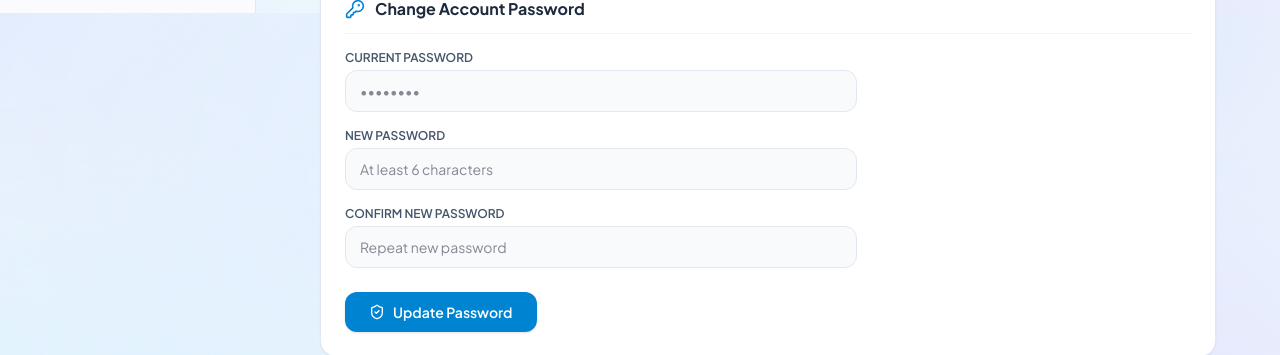
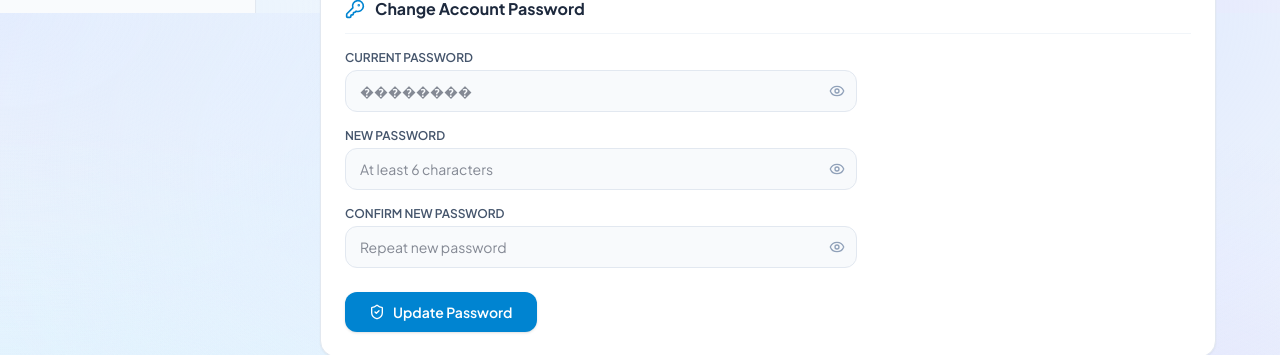
Before and after one commit to Auyon-ECE-2410043/OneHUB, a React (Vite) app in the folder frontend/: page /profile in a window 1280 px wide. Shown: the part 787-1142 px from the top of the page. Built offline with nearby package versions, Linux system fonts and the light colour scheme; no server answers; sample sign-in values are in the browser's storage.

Commit message:
feat(profile): add show/hide eye toggle button for password fields

```diff
--- a/frontend/src/pages/profile/Profile.jsx
+++ b/frontend/src/pages/profile/Profile.jsx
@@ -19,6 +19,8 @@ import {
   CheckCircle2,
   AlertCircle,
   ShieldCheck,
+  Eye,
+  EyeOff
 } from "lucide-react";
 
 export function Profile() {
@@ -29,6 +31,8 @@ export function Profile() {
     newPassword: "",
     confirmPassword: "",
   });
+
+  const [showPassword, setShowPassword] = useState(false);
 
   const [profileForm, setProfileForm] = useState({
     name: user?.name || "",
@@ -338,48 +342,63 @@ export function Profile() {
             <label className="block text-xs font-semibold uppercase text-slate-600 mb-1">
               Current Password
             </label>
+            <div className="relative">
                 <input
-              type="password"
+                  type={showPassword ? "text" : "password"}
                   required
-              placeholder="••••••••"
+                  placeholder="��������"
                   value={passwordForm.currentPassword}
                   onChange={(e) =>
                     setPasswordForm({ ...passwordForm, currentPassword: e.target.value })
                   }
-              className="w-full px-3.5 py-2.5 bg-slate-50 border border-slate-200 rounded-xl text-sm focus:ring-2 focus:ring-sky-500 focus:outline-none"
+                  className="w-full px-3.5 py-2.5 pr-10 bg-slate-50 border border-slate-200 rounded-xl text-sm focus:ring-2 focus:ring-sky-500 focus:outline-none"
                 />
+                <button type="button" onClick={() => setShowPassword(!showPassword)} className="absolute right-3 top-1/2 -translate-y-1/2 text-slate-400 hover:text-slate-600">
+                  {showPassword ? <EyeOff className="w-4 h-4" /> : <Eye className="w-4 h-4" />}
+                </button>
+              </div>
           </div>
 
           <div>
             <label className="block text-xs font-semibold uppercase text-slate-600 mb-1">
               New Password
             </label>
+            <div className="relative">
                 <input
-              type="password"
+                  type={showPassword ? "text" : "password"}
                   required
                   placeholder="At least 6 characters"
                   value={passwordForm.newPassword}
                   onChange={(e) =>
                     setPasswordForm({ ...passwordForm, newPassword: e.target.value })
                   }
-              className="w-full px-3.5 py-2.5 bg-slate-50 border border-slate-200 rounded-xl text-sm focus:ring-2 focus:ring-sky-500 focus:outline-none"
+                  className="w-full px-3.5 py-2.5 pr-10 bg-slate-50 border border-slate-200 rounded-xl text-sm focus:ring-2 focus:ring-sky-500 focus:outline-none"
                 />
+                <button type="button" onClick={() => setShowPassword(!showPassword)} className="absolute right-3 top-1/2 -translate-y-1/2 text-slate-400 hover:text-slate-600">
+                  {showPassword ? <EyeOff className="w-4 h-4" /> : <Eye className="w-4 h-4" />}
+                </button>
+              </div>
           </div>
 
           <div>
             <label className="block text-xs font-semibold uppercase text-slate-600 mb-1">
               Confirm New Password
             </label>
+            <div className="relative">
                 <input
-              type="password"
+                  type={showPassword ? "text" : "password"}
                   required
                   placeholder="Repeat new password"
                   value={passwordForm.confirmPassword}
                   onChange={(e) =>
                     setPasswordForm({ ...passwordForm, confirmPassword: e.target.value })
                   }
-              className="w-full px-3.5 py-2.5 bg-slate-50 border border-slate-200 rounded-xl text-sm focus:ring-2 focus:ring-sky-500 focus:outline-none"
+                  className="w-full px-3.5 py-2.5 pr-10 bg-slate-50 border border-slate-200 rounded-xl text-sm focus:ring-2 focus:ring-sky-500 focus:outline-none"
                 />
+                <button type="button" onClick={() => setShowPassword(!showPassword)} className="absolute right-3 top-1/2 -translate-y-1/2 text-slate-400 hover:text-slate-600">
+                  {showPassword ? <EyeOff className="w-4 h-4" /> : <Eye className="w-4 h-4" />}
+                </button>
+              </div>
           </div>
 
           <div className="pt-2">
```
Lines whose indentation alone changed are shown as unchanged.
